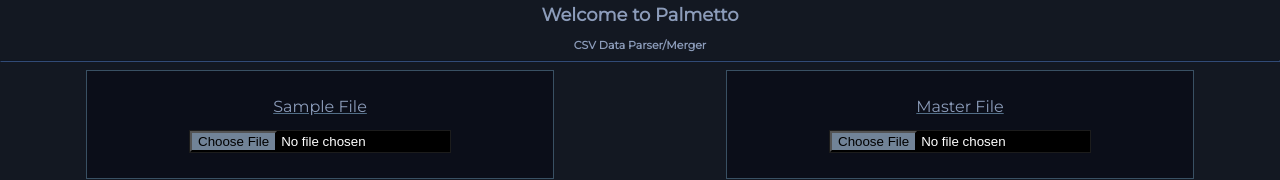
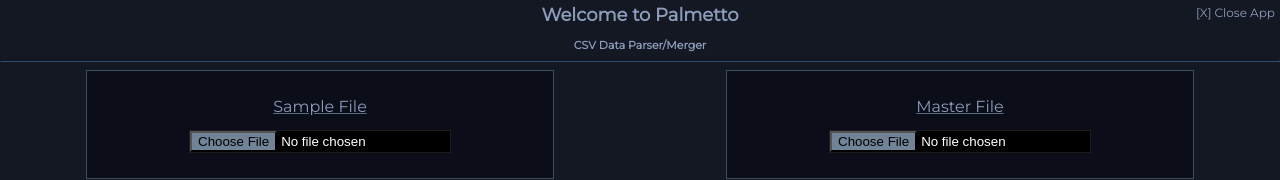
Before and after one commit to dclechok/palmetto, a React (Create React App) app: page / in a window 1280 px wide. Shown: the top 180 px of the page. Built offline with nearby package versions, Linux system fonts and the light colour scheme.

Commit message:
added close app button to UI

```diff
--- a/src/App.css
+++ b/src/App.css
@@ -71,7 +71,9 @@
 .csv-input::-webkit-file-upload-button:active, button:target{
   background-color: white;
 }
+
 input[type=file] { width: 260px; border: 1px solid rgb(28, 28, 28); }
+
 .merge-button-container{
   display: flex;
   justify-content: center;
@@ -96,3 +98,12 @@
 .short-hr{
   width: 90%;
 }
+
+.close-app{
+  display: block;
+  font-size: 12px;
+  position: absolute;
+  z-index: 1;
+  top: 5px;
+  right: 5px;
+}
--- a/src/App.js
+++ b/src/App.js
@@ -14,6 +14,7 @@
 
   return (
     <div className="App">
+      <div className="close-app">[X] Close App</div>
       <header>
         <h1>Welcome to Palmetto</h1>
         <h5>CSV Data Parser/Merger</h5>
```
